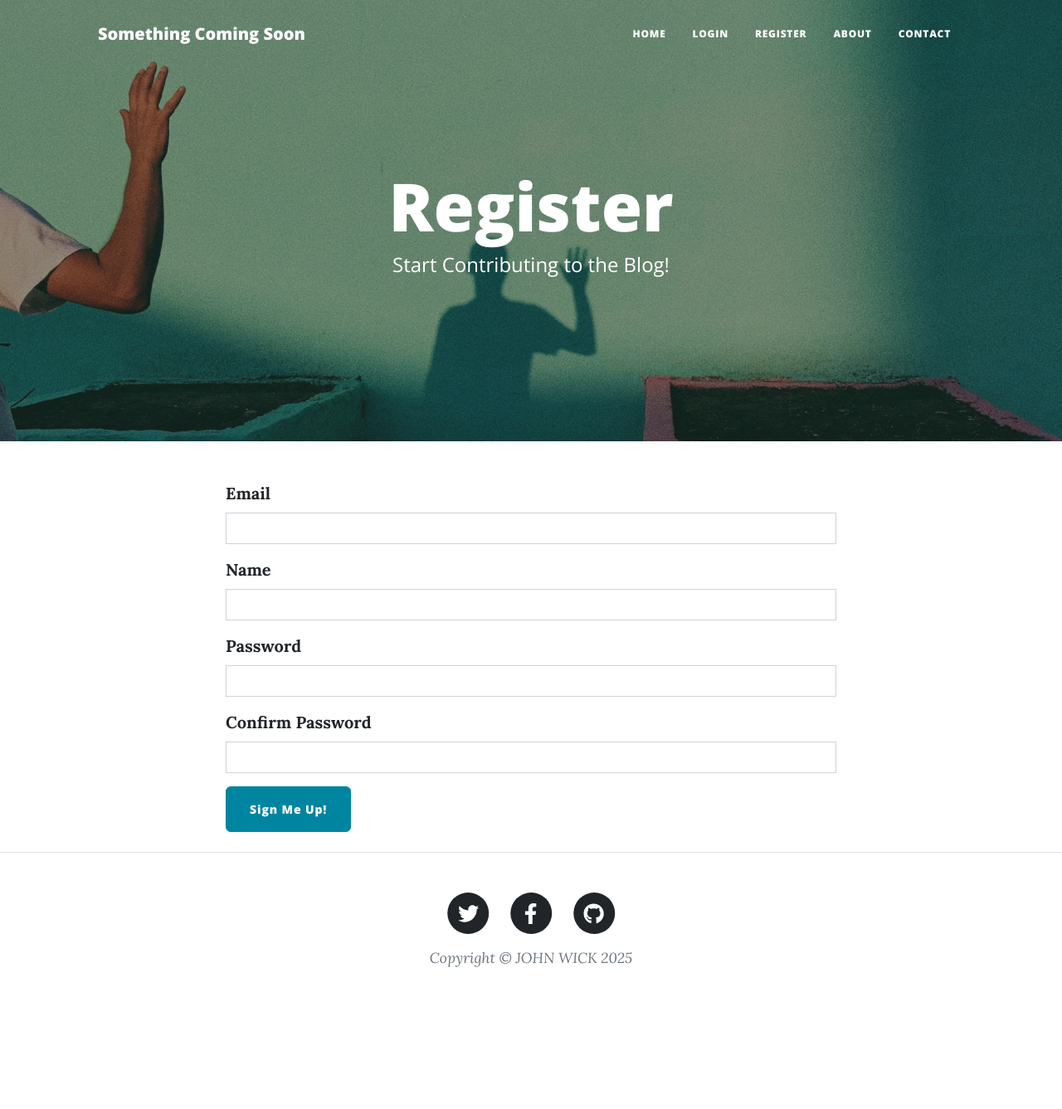
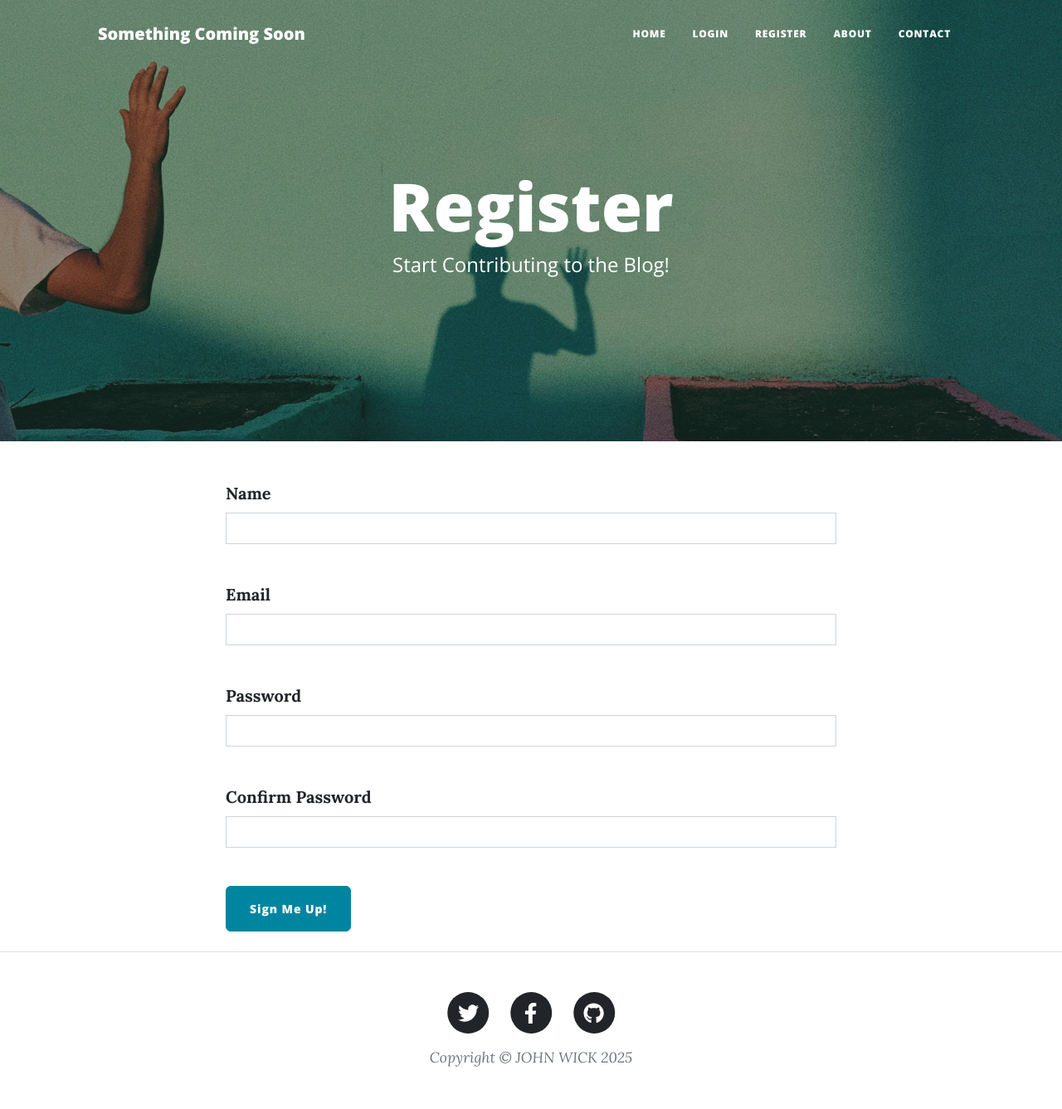
Before and after one commit to amastronaut5/BLOGS_WEBSITE, a Flask app: page /register in a window 1280 px wide. Shown: the whole page at 83% size. Before the commit the page ends 1166 px from the top, so only its background shows below. Run offline with Flask 3, Linux system fonts and the light colour scheme; some libraries are stand-ins or nearby versions.

Commit message:
Update register.html

```diff
--- a/templates/register.html
+++ b/templates/register.html
@@ -1,11 +1,7 @@
-{% from "bootstrap5/form.html" import render_form %} {% block content %} {%
-include "header.html" %}
+{% block content %}
+{% include "header.html" %}
 
-<!-- Page Header -->
-<header
-  class="masthead"
-  style="background-image: url('../static/assets/img/register-bg.jpg')"
->
+<header class="masthead" style="background-image: url('../static/assets/img/register-bg.jpg')">
   <div class="container position-relative px-4 px-lg-5">
     <div class="row gx-4 gx-lg-5 justify-content-center">
       <div class="col-md-10 col-lg-8 col-xl-7">
@@ -22,11 +18,98 @@ include "header.html" %}
   <div class="container">
     <div class="row">
       <div class="col-lg-8 col-md-10 mx-auto">
-      <!--Rendering the registration form here-->
-      {{render_form(form, novalidate=True, button_map={"submit": "primary"}) }}
+        <form method="POST" action="{{ url_for('register') }}">
+            {{ form.hidden_tag() }}
+
+            <div class="mb-3">
+                {{ form.name.label(class="form-label") }}
+                {{ form.name(class="form-control", id="name") }}
+                <span class="error" id="name-error"></span>
+                {% for error in form.name.errors %}
+                  <span class="text-danger">{{ error }}</span>
+                {% endfor %}
+            </div>
+
+            <div class="mb-3">
+                {{ form.email.label(class="form-label") }}
+                {{ form.email(class="form-control", id="email") }}
+                <span class="error" id="email-error"></span>
+                {% for error in form.email.errors %}
+                  <span class="text-danger">{{ error }}</span>
+                {% endfor %}
+            </div>
+
+            <div class="mb-3">
+                {{ form.password.label(class="form-label") }}
+                {{ form.password(class="form-control", id="password") }}
+                <span class="error" id="password-error"></span>
+                {% for error in form.password.errors %}
+                  <span class="text-danger">{{ error }}</span>
+                {% endfor %}
+            </div>
+
+            <div class="mb-3">
+                {{ form.confirm_password.label(class="form-label") }}
+                {{ form.confirm_password(class="form-control", id="confirm_password") }}
+                <span class="error" id="confirm-error"></span>
+                {% for error in form.confirm_password.errors %}
+                  <span class="text-danger">{{ error }}</span>
+                {% endfor %}
+            </div>
+
+            <div>
+                {{ form.submit(class="btn btn-primary") }}
+            </div>
+        </form>
       </div>
     </div>
   </div>
 </main>
 
-{% include "footer.html" %} {% endblock %}
+<script>
+document.addEventListener('DOMContentLoaded', function () {
+    document.getElementById('email').addEventListener('input', function () {
+        const email = this.value;
+        const errorSpan = document.getElementById('email-error');
+        const emailRegex = /^[^\s@]+@[^\s@]+\.[^\s@]+$/;
+        if (email && !emailRegex.test(email)) {
+            errorSpan.textContent = "Please enter a valid email address.";
+        } else {
+            errorSpan.textContent = "";
+        }
+    });
+
+    document.getElementById('password').addEventListener('input', function () {
+        const password = this.value;
+        const errorSpan = document.getElementById('password-error');
+        const passwordRegex = /^(?=.*[A-Z])(?=.*\d)(?=.*[@$!%*?&]).{8,}$/;
+        if (password && !passwordRegex.test(password)) {
+            errorSpan.textContent = "Password must be 8+ chars, 1 uppercase, 1 number, 1 special char.";
+        } else {
+            errorSpan.textContent = "";
+        }
+    });
+
+    document.getElementById('confirm_password').addEventListener('input', function () {
+        const confirm = this.value;
+        const password = document.getElementById('password').value;
+        const errorSpan = document.getElementById('confirm-error');
+        if (confirm && confirm !== password) {
+            errorSpan.textContent = "Passwords do not match.";
+        } else {
+            errorSpan.textContent = "";
+        }
+    });
+});
+</script>
+
+<style>
+.error {
+    color: red;
+    font-size: 0.9em;
+    margin-left: 10px;
+}
+</style>
+
+{% include "footer.html" %}
+{% endblock %}
```
